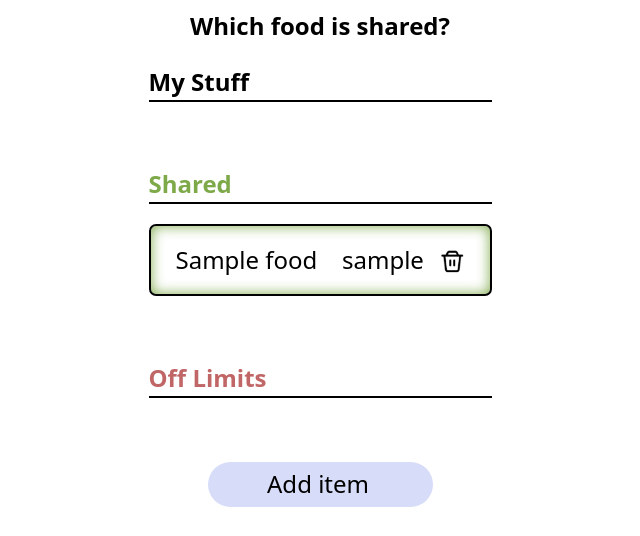
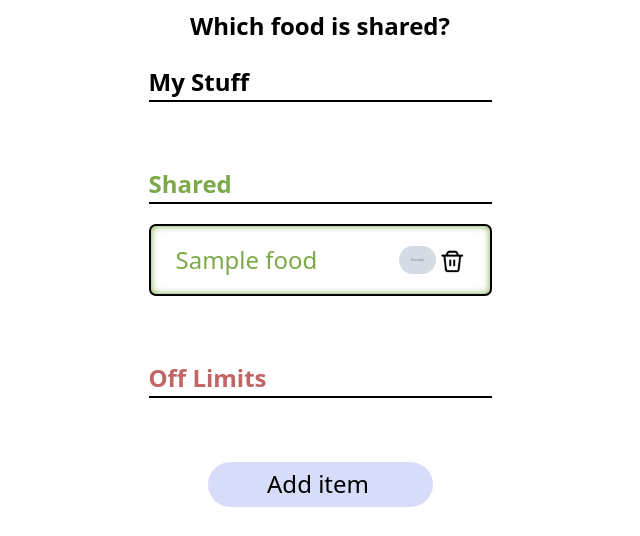
Before and after one commit to jamiepantling/fridgy, a Django app: page /foods/ in a window 1280 px wide. Shown: the part 53-589 px from the top of the page, without its empty margins (320-960 px from the left). Run offline with Django 4.2, Linux system fonts and the light colour scheme; tables that the repository leaves empty hold one stand-in row (values such as "Sample post"); grey boxes marked "Sample" are stand-in pictures; some libraries are stand-ins or nearby versions; some web fonts are replaced.

Commit message:
fix index styling with avatars

```diff
--- a/app/static/css/style.css
+++ b/app/static/css/style.css
@@ -55,11 +55,17 @@
 }
 
 .food-box-shared {
-        box-shadow: inset 0 0 12.3px 0 #7da949;
+    box-shadow: inset 0 0 7px 0 #7da949;
+    color: #7da949
 }
 
 .food-box-off-limits {
-    box-shadow: inset 0 0 12.3px 0 #c16666;
+    box-shadow: inset 0 0 7px 0 #c16666;
+    color: #c16666
+}
+
+.foodbox-avatar {
+    height: 28px;
 }
 
 .trash {
--- a/app/templates/foods/index.html
+++ b/app/templates/foods/index.html
@@ -17,8 +17,10 @@
                     <a href='{% url "foods_detail" food.id %}'><div class="">{{ food.food_name}}</div></a>
 
                     <div class="flex items-center">
-                        <div class="px-4"> {{food.user.username}}</div>
-                        <a href=">
+                        <div class="">
+                            <img class="foodbox-avatar mx-1 rounded-full " src='{{food.user_image}}'>
+                        </div>
+                        <a href=''>
                             <img class="trash" src="../../static/img/trash.png">
                         </a>
                     </div>
@@ -39,7 +41,9 @@
                     <a href='{% url "foods_detail" food.id %}'><div class="">{{ food.food_name}}</div></a>
 
                     <div class="flex items-center">
-                        <div class="px-4"> {{food.user.username}}</div>
+                        <div class="">
+                            <img class="foodbox-avatar mx-1 rounded-full" src='{{food.user_image}}'>
+                        </div>
                         <a href="">
                             <img class="trash" src="../../static/img/trash.png">
                         </a>
@@ -61,7 +65,9 @@
                     <a href='{% url "foods_detail" food.id %}'><div class="">{{ food.food_name}}</div></a>
 
                     <div class="flex items-center">
-                        <div class="px-4"> {{food.user.username}}</div>
+                        <div class="">
+                            <img class="foodbox-avatar mx-1 rounded-full" src='{{food.user_image}}'>
+                        </div>
                         <a href="">
                             <img class="trash" src="../../static/img/trash.png">
                         </a>
--- a/app/views.py
+++ b/app/views.py
@@ -21,7 +21,10 @@ def home(request):
 # Food functions
 # @login_required
 def foods_index(request):
-    foods = Food.objects.all
+    foods = Food.objects.all()
+    for food in foods:
+        profile = Profile.objects.get(user=food.user)
+        food.user_image = profile.user_image
     return render(request, 'foods/index.html', {"foods": foods})
 # @login_required
 def foods_detail(request, food_id):
--- a/theme/static/css/dist/styles.css
+++ b/theme/static/css/dist/styles.css
@@ -715,6 +715,11 @@ select {
   margin-right: 0.5rem;
 }
 
+.mx-1 {
+  margin-left: 0.25rem;
+  margin-right: 0.25rem;
+}
+
 .mb-10 {
   margin-bottom: 2.5rem;
 }
@@ -799,6 +804,10 @@ select {
   border-radius: 0.5rem;
 }
 
+.rounded-full {
+  border-radius: 9999px;
+}
+
 .border-8 {
   border-width: 8px;
 }
@@ -829,6 +838,11 @@ select {
 .bg-red-500 {
   --tw-bg-opacity: 1;
   background-color: rgb(239 68 68 / var(--tw-bg-opacity));
+}
+
+.object-contain {
+  -o-object-fit: contain;
+     object-fit: contain;
 }
 
 .p-3 {
```
